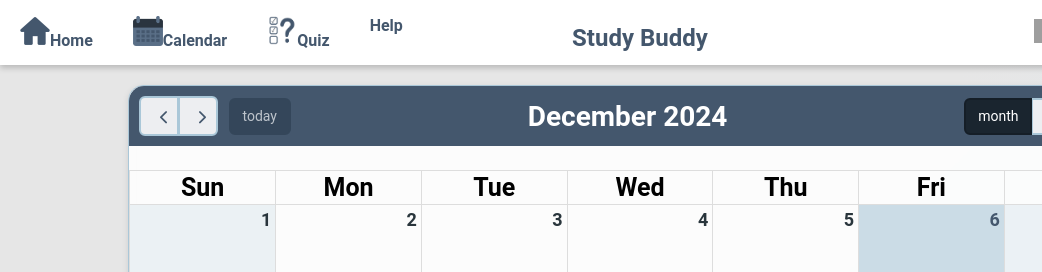
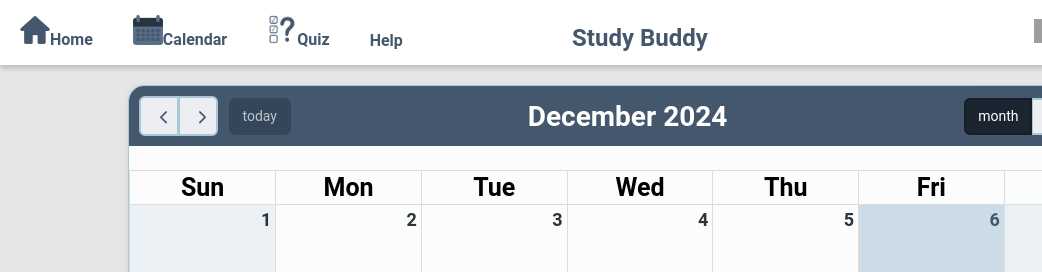
Before and after one commit to CMPT-276-FALL-2024/project-20-waves, a website built with Vite: page calendar.html in a window 1280 px wide. Shown: the top 272 px of the page, 0-1042 px from the left. Built offline with nearby package versions, Linux system fonts and the light colour scheme; grey boxes are pictures that could not be loaded.

Commit message:
positioned help and documentation butter lower to align with other buttons

```diff
--- a/application.html
+++ b/application.html
@@ -15,6 +15,7 @@
           href="/docs/Help_And_Documentation.pdf"
           target="_blank"
           title="Help and Documentation File"
+          class="help-and-documentation-button"
           >Help</a
         >
       </div>
--- a/styles.css
+++ b/styles.css
@@ -99,9 +99,13 @@ body {
 #top-of-page {
   margin-left: 50px;
 }
-.icon{
+.icon {
   width: 30px;
   height: 30px;
+}
+
+.help-and-documentation-button {
+  margin-top: 16px;
 }
 /****************************************************
                   Main Button Styling
@@ -876,7 +880,7 @@ html {
   font-weight: bold;
   border-radius: 50%;
   left: 10px;
-  padding:0px;
+  padding: 0px;
 }
 .todo-input-box {
   position: relative;
```
